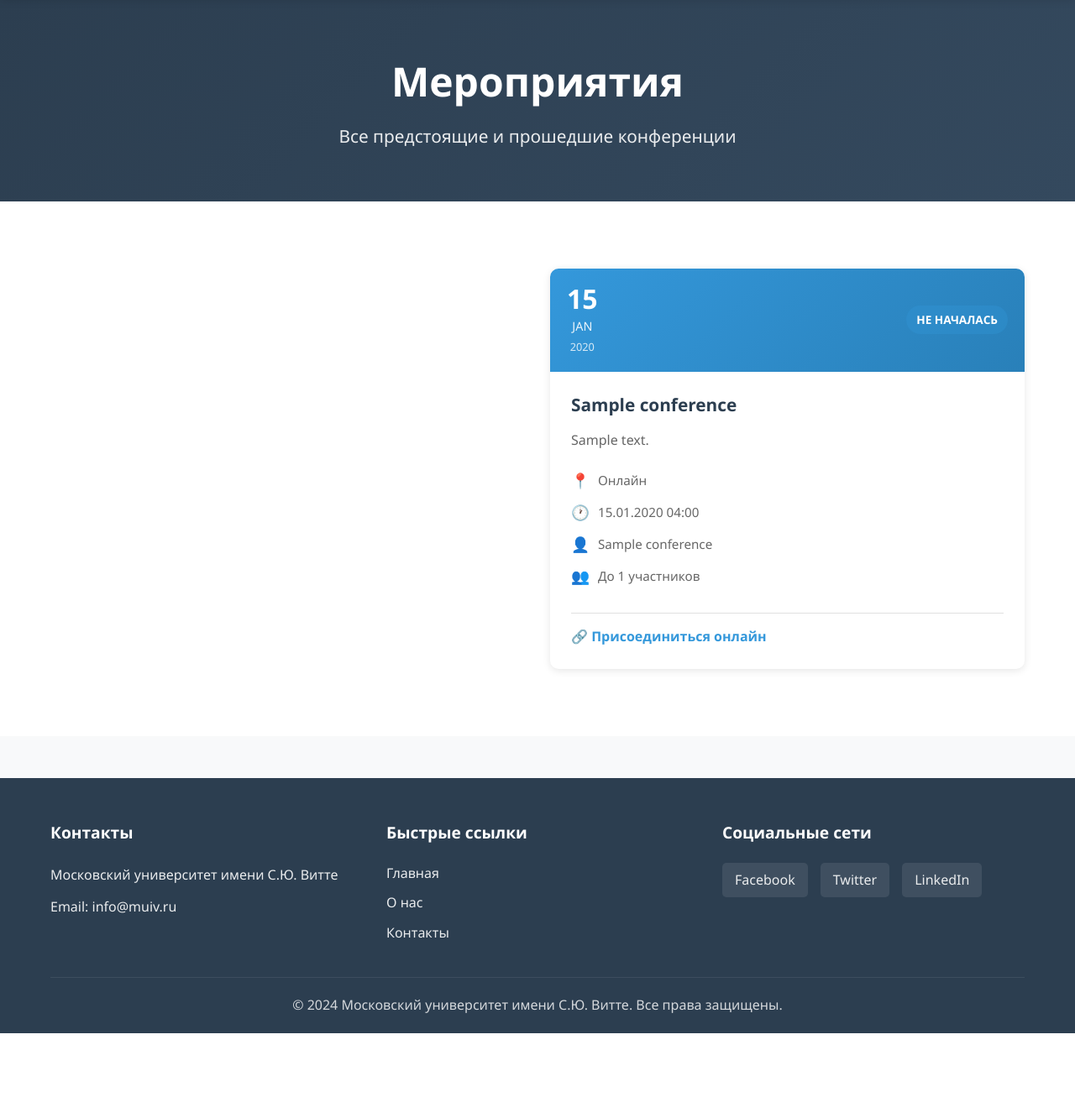
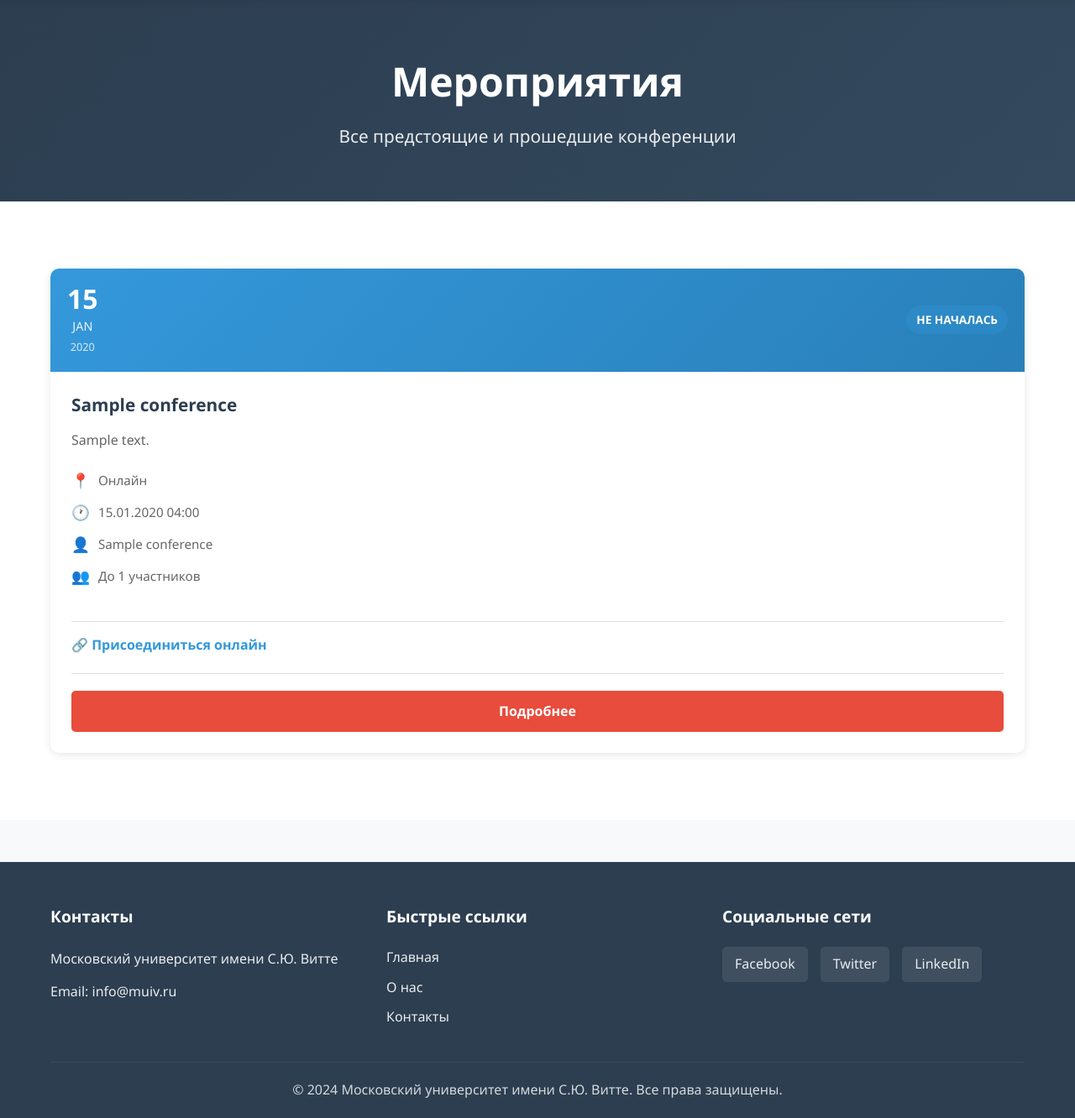
Before and after one commit to eventorg11/eventorg, a Django app: page /events/ in a window 1280 px wide. Shown: the part 107-1439 px from the top of the page at 84% size. Before the commit the page ends 1338 px from the top, so only its background shows below. Run offline with Django 5.2, Linux system fonts and the light colour scheme; tables that the repository leaves empty hold one stand-in row (values such as "Sample post").

Commit message:
Added button for viewing details in events page

```diff
--- a/app/static/css/style.css
+++ b/app/static/css/style.css
@@ -457,6 +457,19 @@ body {
     color: var(--success-color);
     font-size: 0.9rem;
     font-weight: 500;
+}
+
+.conference-action {
+    margin-top: 20px;
+    padding-top: 20px;
+    border-top: 1px solid var(--border-color);
+}
+
+.btn-detail {
+    width: 100%;
+    text-align: center;
+    text-decoration: none;
+    display: block;
 }
 
 .no-events {
--- a/app/templates/events.html
+++ b/app/templates/events.html
@@ -16,7 +16,6 @@
         {% if conferences %}
             <div class="events-grid">
                 {% for conference in conferences %}
-                    <a href="{% url 'event_detail' event_id=conference.id %}" class="conference-card-link">
                     <div class="conference-card">
                         <div class="conference-header">
                             <div class="conference-date">
@@ -79,9 +78,13 @@
                                 </p>
                             </div>
                             {% endif %}
+                            <div class="conference-action">
+                                <a href="{% url 'event_detail' event_id=conference.id %}" class="btn btn-primary btn-detail">
+                                    Подробнее
+                                </a>
+                            </div>
                         </div>
                     </div>
-                    </a>
                 {% endfor %}
             </div>
         {% else %}
```
